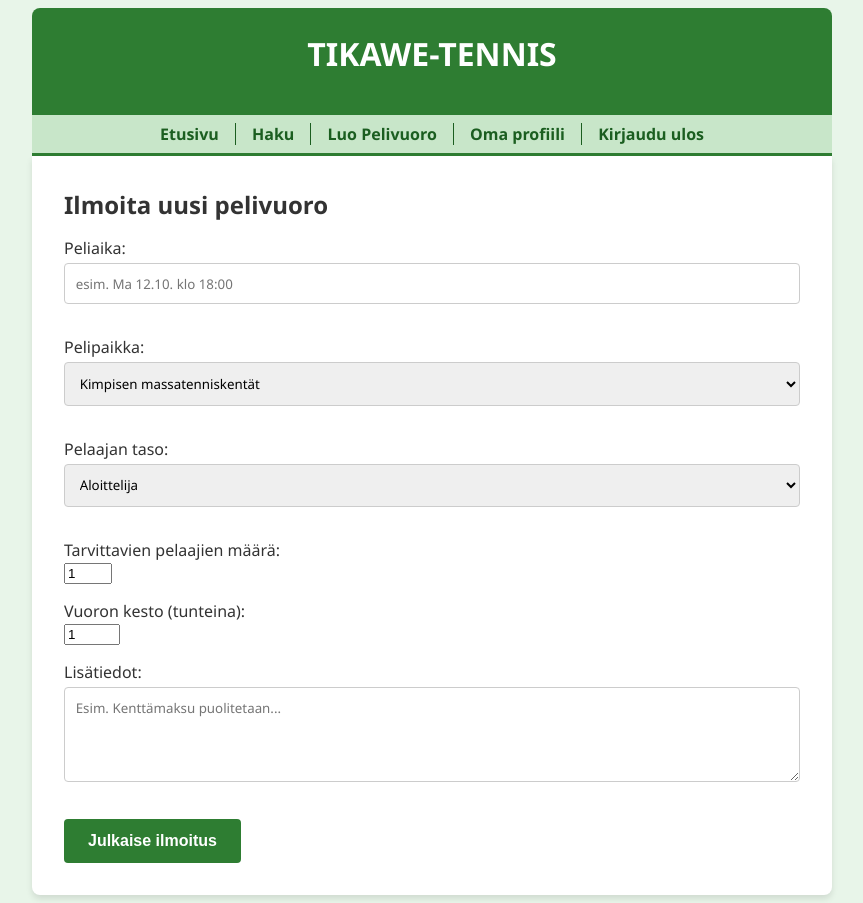
After one commit to hamalol1/Tikawe-Tennissovellus, a Flask app: page /new_thread in a window 1280 px wide. The commit adds this page. Shown: the whole page, without its empty margins (208-1071 px from the left). Run offline with Flask 3, Linux system fonts and the light colour scheme; a user stored in the database is signed in.

Commit message:
Implement new thread creation and participant management features; enhance thread display with additional details and user interaction options.

```diff
--- a/app.py
+++ b/app.py
@@ -120,23 +120,38 @@ def logout():
         del session["csrf_token"]
     return redirect("/")
 
-@app.route("/new_thread", methods=["POST"])
+@app.route("/new_thread", methods=["GET", "POST"])
 def new_thread():
     require_login()
-    check_csrf()
+    if request.method == "GET":
+        return render_template("new_thread.html")
 
-    title = request.form["title"]
-    content = request.form["content"]
+    if request.method == "POST":
+        check_csrf()
+        peliaika = request.form["peliaika"]
+        pelipaikka = request.form["pelipaikka"]
+        pelitaso = request.form["pelitaso"]
+        pelaajien_maara = request.form["pelaajien_maara"]
+        kesto = request.form["kesto"]
+        content = request.form["content"]
 
-    if not title or len(title) > 100 or len(content) > 5000:
-        abort(403)
+        sallitut_paikat = ["Kimpisen massatenniskentät", "Huhtiniemen sisähalli"]
+        sallitut_tasot = ["Aloittelija", "Keskitaso", "Kilpa"]
 
-    user_id = session["user_id"]
+        try:
+            maara = int(pelaajien_maara)
+            kesto_h = int(kesto)
+        except ValueError:
+            abort(403)
 
-    thread_id = forum.add_thread(title, content, user_id)
-    return redirect("/thread/" + str(thread_id))
+        if pelipaikka not in sallitut_paikat or pelitaso not in sallitut_tasot or maara < 1 or maara > 4 or kesto_h < 1 or kesto_h > 10:
+            abort(403)
 
-@app.route("/thread/<int:thread_id>")
+        user_id = session["user_id"]
+        forum.add_thread(peliaika, pelipaikka, pelitaso, maara, kesto_h, content, user_id)
+        flash("Pelivuoro ilmoitettu onnistuneesti!")
+        return redirect("/")
+
 @app.route("/thread/<int:thread_id>")
 def show_thread(thread_id):
     if "user_id" not in session:
@@ -144,12 +159,15 @@ def show_thread(thread_id):
         return redirect("/login")
 
     thread = forum.get_thread(thread_id)
-
     if not thread:
         abort(404)
 
     messages = forum.get_messages(thread_id)
-    return render_template("thread.html", thread=thread, messages=messages)
+    participants = forum.get_participants(thread_id)
+
+    is_participant = any(p["id"] == session["user_id"] for p in participants)
+
+    return render_template("thread.html", thread=thread, messages=messages, participants=participants, is_participant=is_participant)
 
 @app.route("/new_message", methods=["POST"])
 def new_message():
@@ -264,6 +282,33 @@ def show_image(user_id):
     response.headers.set("Content-Type", "image/jpeg")
     return response
 
+@app.route("/join", methods=["POST"])
+def join():
+    require_login()
+    check_csrf()
+    thread_id = int(request.form["thread_id"])
+    thread = forum.get_thread(thread_id)
+    participants = forum.get_participants(thread_id)
+
+    if len(participants) < thread["pelaajien_maara"]:
+        try:
+            forum.add_participant(session["user_id"], thread_id)
+            flash("Olet nyt mukana pelivuorolla!")
+        except sqlite3.IntegrityError:
+            flash("Olet jo mukana.")
+    else:
+        flash("Vuoro on jo täynnä.")
+    return redirect("/thread/" + str(thread_id))
+
+@app.route("/leave", methods=["POST"])
+def leave():
+    require_login()
+    check_csrf()
+    thread_id = int(request.form["thread_id"])
+    forum.remove_participant(session["user_id"], thread_id)
+    flash("Ilmoittautuminen peruttu.")
+    return redirect("/thread/" + str(thread_id))
+
 @app.errorhandler(403)
 def forbidden(e):
     flash("Pääsy evätty. Kirjaudu sisään käyttääksesi tätä toimintoa.")
--- a/schema.sql
+++ b/schema.sql
@@ -7,7 +7,11 @@ CREATE TABLE users (
 
 CREATE TABLE threads (
     id INTEGER PRIMARY KEY,
-    title TEXT,
+    peliaika TEXT,
+    pelipaikka TEXT,
+    pelitaso TEXT,
+    pelaajien_maara INTEGER,
+    kesto INTEGER,
     user_id INTEGER REFERENCES users
 );
 
@@ -20,6 +24,13 @@ CREATE TABLE messages (
     status INTEGER DEFAULT 1
 );
 
+CREATE TABLE participants (
+    id INTEGER PRIMARY KEY,
+    user_id INTEGER REFERENCES users,
+    thread_id INTEGER REFERENCES threads,
+    UNIQUE(user_id, thread_id)
+);
+
 CREATE TABLE visits (
     id INTEGER PRIMARY KEY,
     visited_at TEXT
--- a/static/main.css
+++ b/static/main.css
@@ -100,7 +100,7 @@ nav a:hover {
 }
 
 
-input[type="text"], input[type="password"], textarea, input[type="file"] {
+input[type="text"], input[type="password"], textarea, input[type="file"], select {
   width: 100%;
   padding: 0.8em;
   margin-top: 0.3em;
--- a/templates/layout.html
+++ b/templates/layout.html
@@ -13,9 +13,10 @@
   <div class="nav">
     <nav>
       <ul>
-        <li><a href="/">Pelivuorot</a></li>
+        <li><a href="/">Etusivu</a></li>
         <li><a href="/search">Haku</a></li>
         {% if session.user_id %}
+        <li><a href="/new_thread">Luo Pelivuoro</a></li>
         <li><a href="/user/{{ session.user_id }}">Oma profiili</a></li>
         <li><a href="/logout">Kirjaudu ulos</a></li>
         {% else %}
--- /dev/null
+++ b/templates/new_thread.html
@@ -0,0 +1,42 @@
+{% extends "layout.html" %}
+
+{% block title %}Luo pelivuoro{% endblock %}
+
+{% block content %}
+  <h2>Ilmoita uusi pelivuoro</h2>
+  <form action="/new_thread" method="post">
+    <p>
+      <label for="peliaika">Peliaika</label>: <br />
+      <input type="text" id="peliaika" name="peliaika" placeholder="esim. Ma 12.10. klo 18:00" maxlength="100" required />
+    </p>
+    <p>
+      <label for="pelipaikka">Pelipaikka</label>: <br />
+      <select id="pelipaikka" name="pelipaikka" required>
+        <option value="Kimpisen massatenniskentät">Kimpisen massatenniskentät</option>
+        <option value="Huhtiniemen sisähalli">Huhtiniemen sisähalli</option>
+      </select>
+    </p>
+    <p>
+      <label for="pelitaso">Pelaajan taso</label>: <br />
+      <select id="pelitaso" name="pelitaso" required>
+        <option value="Aloittelija">Aloittelija</option>
+        <option value="Keskitaso">Keskitaso</option>
+        <option value="Kilpa">Kilpa</option>
+      </select>
+    </p>
+    <p>
+      <label for="pelaajien_maara">Tarvittavien pelaajien määrä</label>: <br />
+      <input type="number" id="pelaajien_maara" name="pelaajien_maara" min="1" max="4" value="1" required />
+    </p>
+    <p>
+      <label for="kesto">Vuoron kesto (tunteina)</label>: <br />
+      <input type="number" id="kesto" name="kesto" min="1" max="10" value="1" required />
+    </p>
+    <p>
+      <label for="content">Lisätiedot</label>: <br />
+      <textarea id="content" name="content" rows="4" maxlength="5000" placeholder="Esim. Kenttämaksu puolitetaan..."></textarea>
+    </p>
+    <input type="hidden" name="csrf_token" value="{{ session.csrf_token }}" />
+    <input type="submit" value="Julkaise ilmoitus" />
+  </form>
+{% endblock %}
--- a/users.py
+++ b/users.py
@@ -8,7 +8,9 @@ def get_user(user_id):
     return result[0] if result else None
 
 def get_messages(user_id):
-    sql = """SELECT m.id, m.thread_id, t.title thread_title, m.sent_at
+    sql = """SELECT m.id, m.thread_id,
+                    t.pelipaikka || ' (' || t.peliaika || ')' as thread_title,
+                    m.sent_at
              FROM threads t, messages m
              WHERE t.id = m.thread_id AND m.user_id = ? AND m.status = 1
              ORDER BY m.sent_at DESC"""
```
Also changed, not shown: forum.py (+27 -8 lines), templates/index.html (+10 -18 lines), templates/thread.html (+41 -8 lines), database.db.
